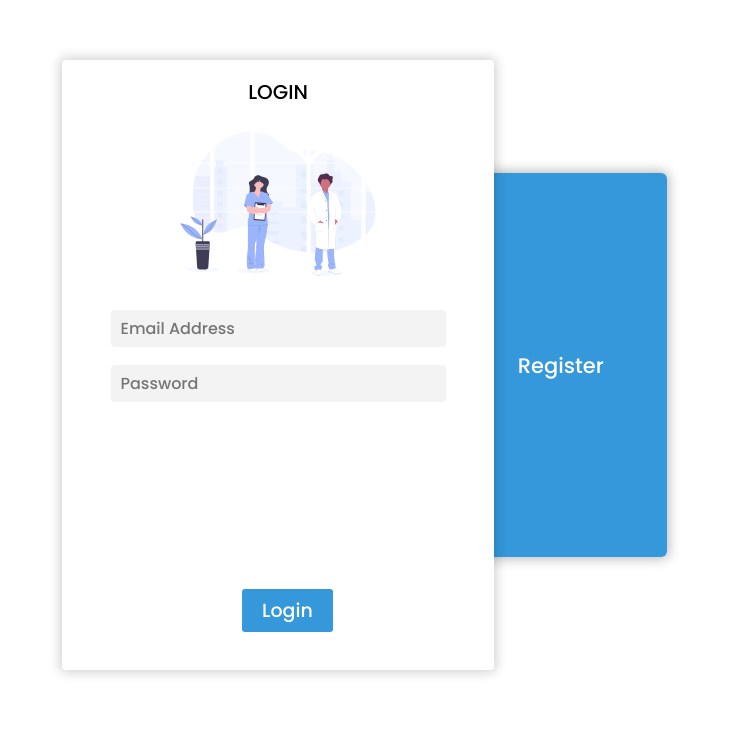
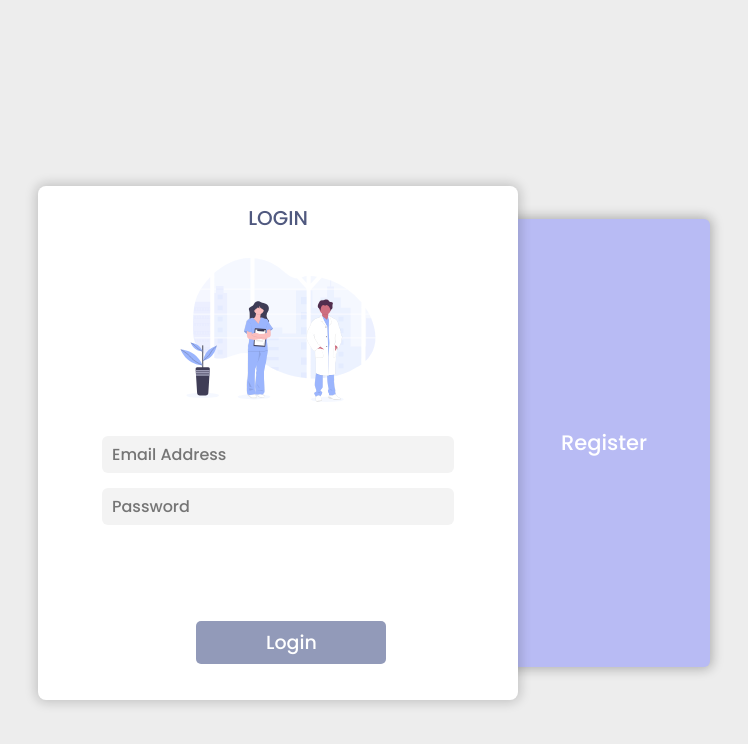
Before and after one commit to AradhanaChhabra/Medi-Care, a React (Create React App) app: page /signin in a window 1280 px wide. Shown: the top 744 px of the page, without its empty margins (362-1110 px from the left). Built offline with nearby package versions, Linux system fonts and the light colour scheme.

Commit message:
sign in working just fine

```diff
--- a/src/App.css
+++ b/src/App.css
@@ -2,5 +2,6 @@
   box-sizing: border-box;
   margin: 0;
   padding: 0;
+  /* height: 100vh; */
   font-family:'Poppins', sans-serif; ;
 }
--- a/src/App.js
+++ b/src/App.js
@@ -1,16 +1,18 @@
 import './App.css';
-// import { BrowserRouter as Router } from 'react-router-dom';
-// import { First } from './pages/First';
+import { BrowserRouter as Router,Route,Routes} from 'react-router-dom';
 import SignInPage from './pages/SignInPage';
+import First from './pages/First';
 
 function App() {
   return (
     <div className="App">
-      {/* <Router> */}
-        {/* <First /> */}
-        {/* <SignIn/>
-      </Router> */}
-        <SignInPage/>
+      <Router>
+        <Routes>
+          <Route exact path='/' element={<First/>} />
+          <Route path='/signin' element={<SignInPage/>} exact/>
+        </Routes>
+
+      </Router>
 
     </div>
 
--- a/src/Components/Navbar/NavElements.js
+++ b/src/Components/Navbar/NavElements.js
@@ -29,7 +29,7 @@ export const NavbarContainer = styled.div`
     max-width: 1100px;
 `
 export const NavLogo = styled(LinkR)`
-    color:#F7F7F7;
+    color:#fff;
     justify-self: flex-start;
     cursor: pointer;
     font-size:1.5rem;
@@ -70,7 +70,7 @@ export const NavItem = styled.li`
     height:80px;
 `
 export const NavLinks = styled(LinkS)`
-    color: #F7F7F7;
+    color: #fff;
     display: flex;
     align-items: center;
     text-decoration: none;
--- a/src/Components/SignIn/style.scss
+++ b/src/Components/SignIn/style.scss
@@ -1,4 +1,7 @@
 .wrapper{
+  background-color: #ededed;
+  height: 100vh;
+  margin:0;
   text-align: center;
   display: flex;
   justify-content: center;
@@ -7,7 +10,7 @@
   font-family: "Poppins",sans-serif;
 }
 .login {
-  width: 27em;
+  width: 30em;
   height: 40em;
   //min-height: 44em;
   display: flex;
@@ -23,11 +26,11 @@
     align-items: center;
     background-color: #fff;
     box-shadow: 0px 0px 12px 2px rgba(15, 15, 15, 0.2);
-    border-radius: 4px;
+    border-radius: 8px;
     position: relative;
     z-index: 99;
     width: 100%;
-    height: 90%;
+    height: 75%;
     z-index: 99;
     padding: 17px 10px;
     //transition: transform 200ms ease-in-out;
@@ -47,8 +50,8 @@
     display: flex;
     flex-direction: column;
     justify-content: center;
-    height: 60%;
-    background-color: #3498db;
+    height: 70%;
+    background-color: #b8bbf4;
     width: 90%;
     position: absolute;
     right: -34%;
@@ -91,6 +94,7 @@
 
     .header {
       font-size: 20px;
+      color:#50597f;
     }
 
     .content {
@@ -102,7 +106,7 @@
         img {
 
             height: 9em;
-            width: 13em;
+            width: 25em;
 
         }
       }
@@ -144,15 +148,15 @@
           }
           input {
             margin-top: 3px;
-            min-width: 18em;
+            min-width: 22em;
             height: 37px;
             padding: 0px 10px;
             font-size: 16px;
             // font-family: "Open Sans", sans-serif;
             background-color: #f3f3f3;
             border: 0;
-            border-radius: 4px;
-            margin-bottom: 15px;
+            border-radius: 6px;
+            margin-bottom: 12px;
             transition: all 250ms ease-in-out;
             // &:hover {
             //   background-color: #ffffff;
@@ -174,19 +178,21 @@
     //Button
 .btn {
     position:absolute;
-    bottom: 2em;
-    left:180px;
+    bottom: 2.2rem;
+    left:33%;
+    width: 10em;
     justify-self: center;
     font-size: 19px;
     padding: 7px 20px;
     border: 0;
-    background-color: #3498db;
+    background-color: #929ab9;
     color: #fff;
-    border-radius: 3px;
+    border-radius: 5px;
     transition: all 250ms ease-in-out;
     cursor: pointer;
     &:hover {
-        background-color: #2386c8;
+        background-color: #b8bbf4;
+        // color: #50475c;
     }
     &:focus {
         outline: none;
--- a/src/index.css
+++ b/src/index.css
@@ -1,5 +1,7 @@
 body {
   margin: 0;
+  height: 100vh;
+  padding: 0;
   font-family: -apple-system, BlinkMacSystemFont, 'Segoe UI', 'Roboto', 'Oxygen',
     'Ubuntu', 'Cantarell', 'Fira Sans', 'Droid Sans', 'Helvetica Neue',
     sans-serif;
--- a/src/pages/First.js
+++ b/src/pages/First.js
@@ -9,7 +9,7 @@ import svg2 from '../assets/svg7.svg';
 import svg3 from '../assets/svg4.svg';
 import { Services } from '../Components/Services/Services';
 
-export const First = () => {
+const First = () => {
     const [isOpen, setIsOpen] = useState(false);
     const toggle = () => {
         setIsOpen(!isOpen);
@@ -26,3 +26,5 @@ export const First = () => {
         </>
     )
 }
+
+export default First;
```
